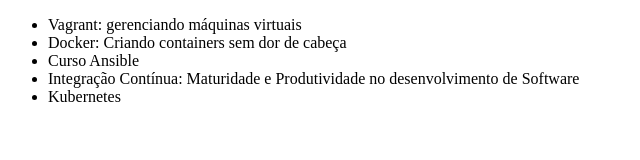
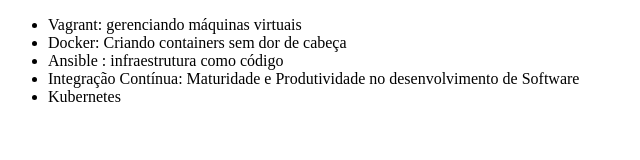
Before and after one commit to BuenoMoraes/alura-git, a plain HTML site: page index.html in a window 1280 px wide. Shown: the whole page, without its empty margins (0-640 px from the left). Drawn offline with Linux system fonts and the light colour scheme.

Commit message:
Mudando o nome do curso Ansible

```diff
--- a/index.html
+++ b/index.html
@@ -8,7 +8,7 @@
     <ul>
         <li>Vagrant: gerenciando máquinas virtuais</li>
         <li>Docker: Criando containers sem dor de cabeça</li>
-        <li>Curso Ansible</li>
+        <li>Ansible : infraestrutura como código</li>
         <li>Integração Contínua: Maturidade e Produtividade no desenvolvimento de Software</li>
         <li>Kubernetes</li>
     </ul>
```
